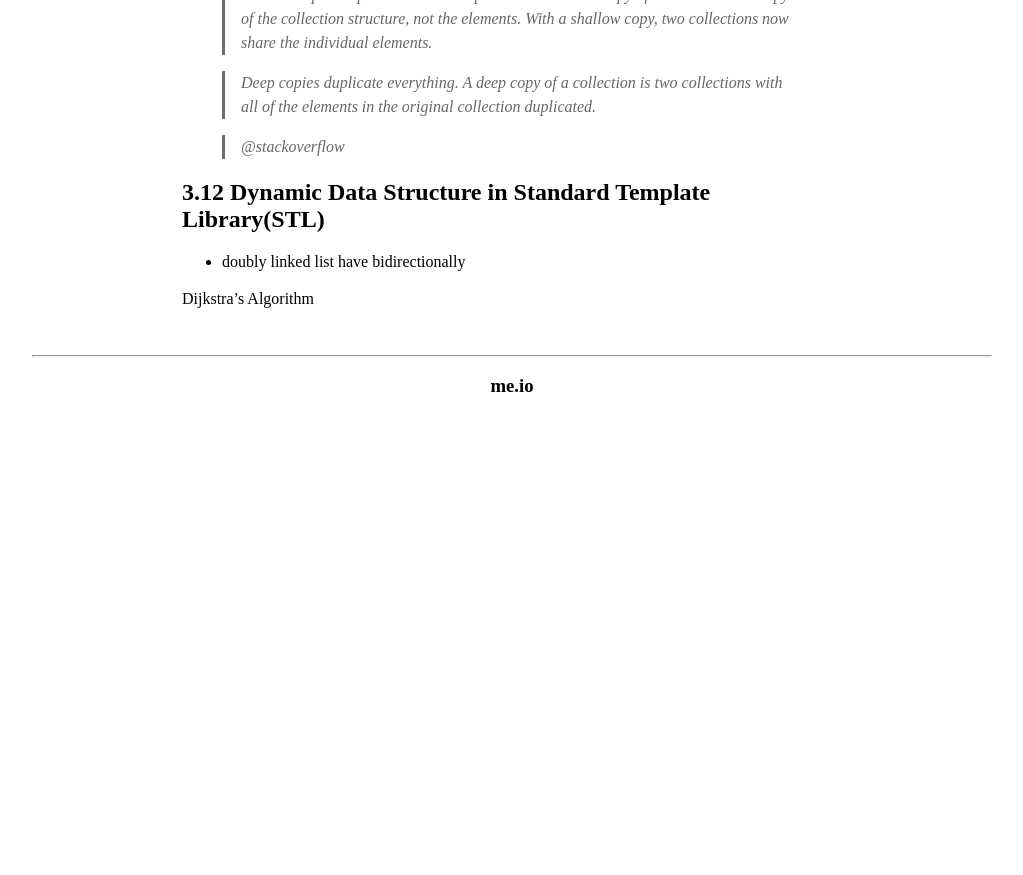
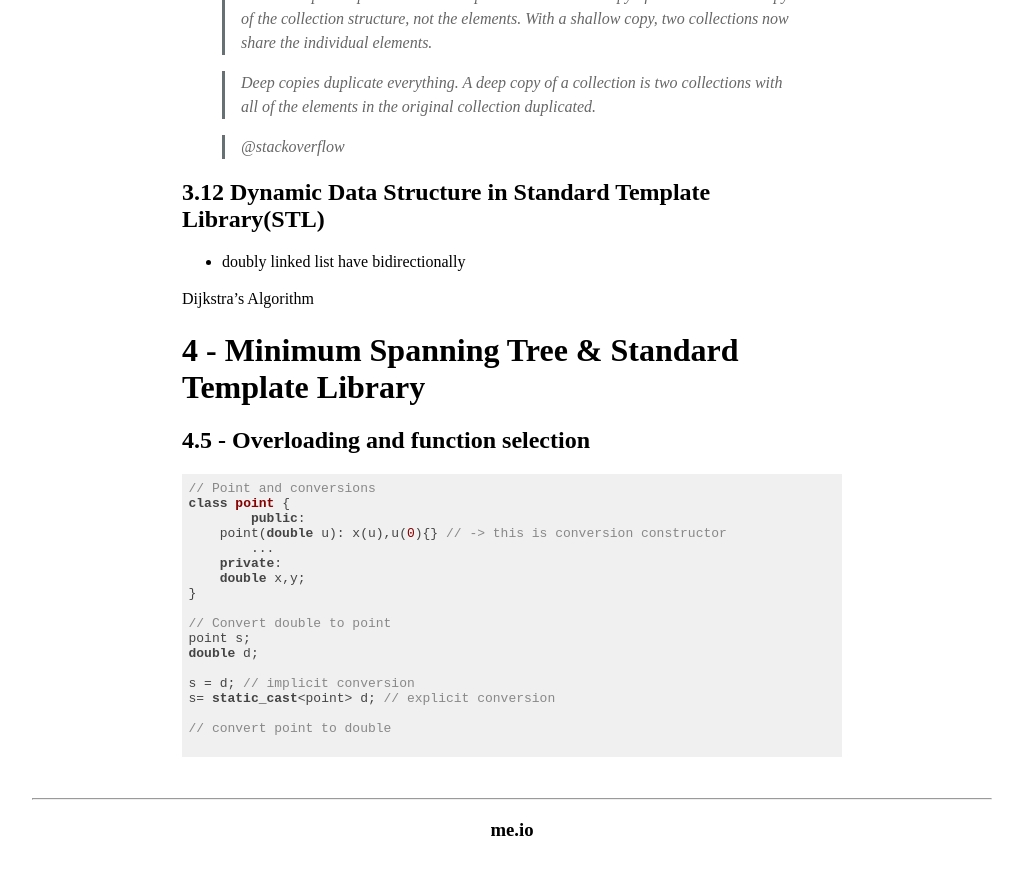
Before and after one commit to congdv/congdv.github.io, a Jekyll site: the page built from _posts/2017-07-31-C++-for-c-programer-coursera.md, in a window 1280 px wide and 900 px high, scrolled down 3870 px. Shown: the top 875 px of the window, without its empty margins (128-1151 px from the left). Built offline with Jekyll 4.4.1, drawn with Linux system fonts in a browser that asks for light colours; before the commit the page ends 4326 px from its top, so only the background shows below that.

Commit message:
Update 2017-07-31-C++-for-c-programer-coursera.md

````diff
--- a/_posts/2017-07-31-C++-for-c-programer-coursera.md
+++ b/_posts/2017-07-31-C++-for-c-programer-coursera.md
@@ -163,3 +163,27 @@ slist:~slit(){
 - doubly linked list have bidirectionally
 
 [Dijkstra's Algorithm](https://www.youtube.com/watch?v=GazC3A4OQTE&t=578s)
+
+# 4 - Minimum Spanning Tree & Standard Template Library
+## 4.5 - Overloading and function selection
+
+```
+// Point and conversions
+class point {
+	public:
+    point(double u): x(u),u(0){} // -> this is conversion constructor
+   	...
+    private:
+    double x,y;
+}
+
+// Convert double to point
+point s;
+double d;
+
+s = d; // implicit conversion
+s= static_cast<point> d; // explicit conversion
+
+// convert point to double
+
+```
````
